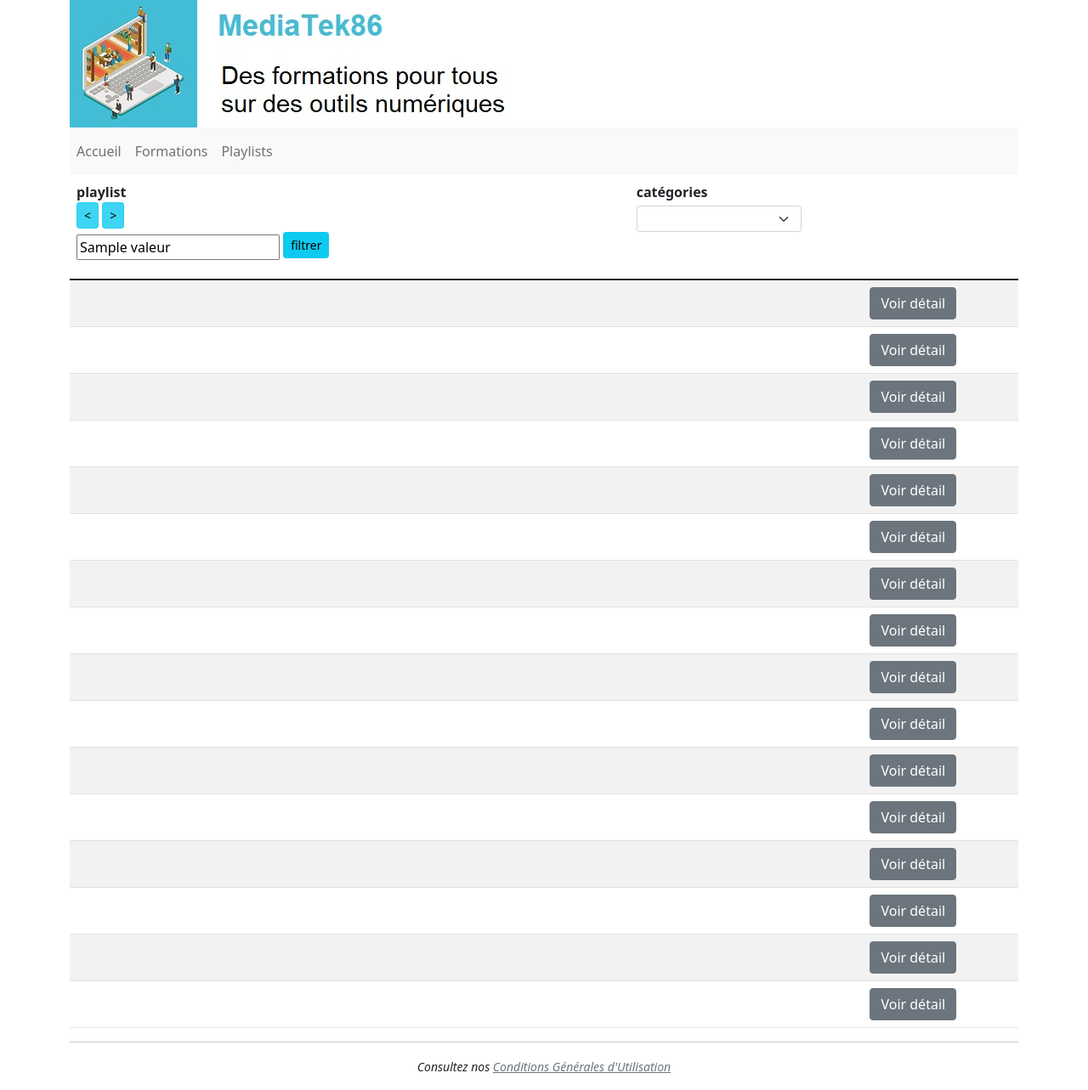
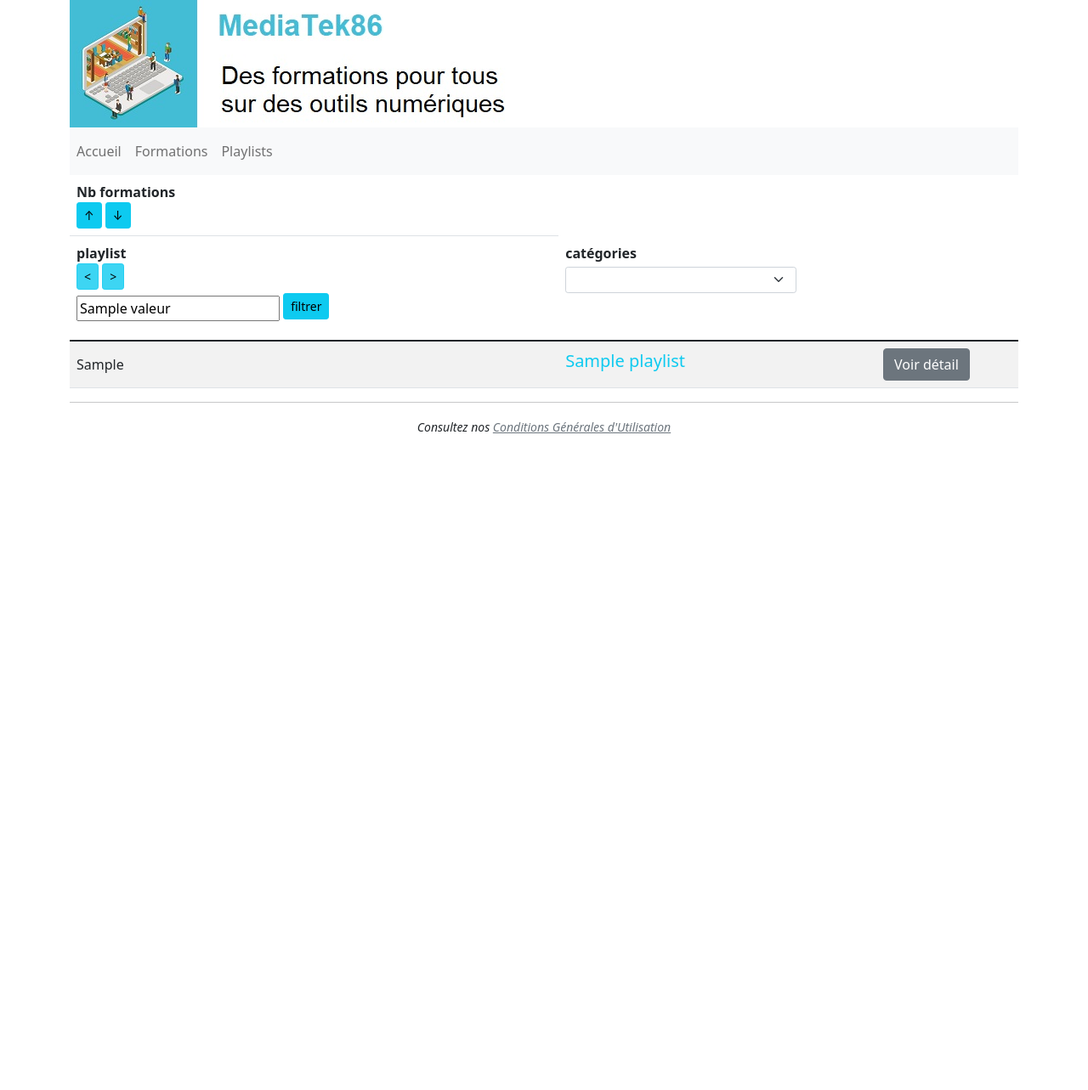
Before and after one commit to Eden-Be/Mediatekformation, a Symfony app: template templates/pages/playlists.html.twig in a window 1280 px wide. Shown: the whole page at 85% size. After the commit the page ends 510 px from the top, so only its background shows below. Run offline with Twig, Linux system fonts and the light colour scheme; the template is opened without the code that fills it: most values are stand-ins (such as "Sample title", 1, 10 or a date in 2020); lists and menus that the app fills with data are empty; some libraries are stand-ins or nearby versions.

Commit message:
Ajout fonctionnalité playlist

```diff
--- a/templates/pages/playlists.html.twig
+++ b/templates/pages/playlists.html.twig
@@ -2,6 +2,12 @@
 {% block body %}
     <table class="table table-striped">
         <thead>
+            <th class="text-left align-top" scope="col">
+    Nb formations<br />
+    <a href="{{ path('playlists.sort', {champ:'nbformations', ordre:'ASC'}) }}" class="btn btn-info btn-sm">↑</a>
+    <a href="{{ path('playlists.sort', {champ:'nbformations', ordre:'DESC'}) }}" class="btn btn-info btn-sm">↓</a>
+            </th>
+
             <tr>
                 <th class="text-left align-top" scope="col">
                     playlist<br />
@@ -38,28 +44,33 @@
             </tr>
         </thead>
         <tbody>
+
             <!-- boucle sur les playlists -->
             {% if playlists|length > 0 %}
-                {% for k in 0..playlists|length-1 %}
+{% for playlist in playlists %}
     <tr class="align-middle">
         <td>
+            {{ playlist.nbFormations }}
+        </td>
+        <td>
             <h5 class="text-info">
-                                {{ playlists[k].name }}
+                {{ playlist.name }}
             </h5>
         </td>
         <td class="text-left">
-                            {% set categories = playlists[k].categoriesplaylist %}
+            {% set categories = playlist.categoriesPlaylist %}
             {% if categories|length > 0  %}
-                                {% for c in 0..categories|length-1 %}
-                                    &nbsp;{{ categories[c] }}
+                {% for categorie in categories %}
+                    &nbsp;{{ categorie }}
                 {% endfor %}
             {% endif %}
         </td>
         <td class="text-center">
-                            <a href="{{ path('playlists.showone', {id:playlists[k].id}) }}" class="btn btn-secondary">Voir détail</a>
+            <a href="{{ path('playlists.showone', {id:playlist.id}) }}" class="btn btn-secondary">Voir détail</a>
         </td>
     </tr>
 {% endfor %}
+
             {% endif %}
         </tbody>
     </table>
```
Also changed, not shown: src/Controller/PlaylistsController.php (+10 -4 lines), src/Entity/Formation.php (+4 -3 lines), src/Entity/Playlist.php (+11 -1 lines), src/Repository/PlaylistRepository.php (+14 -2 lines), 2 other files. Lines whose indentation alone changed are shown as unchanged.
